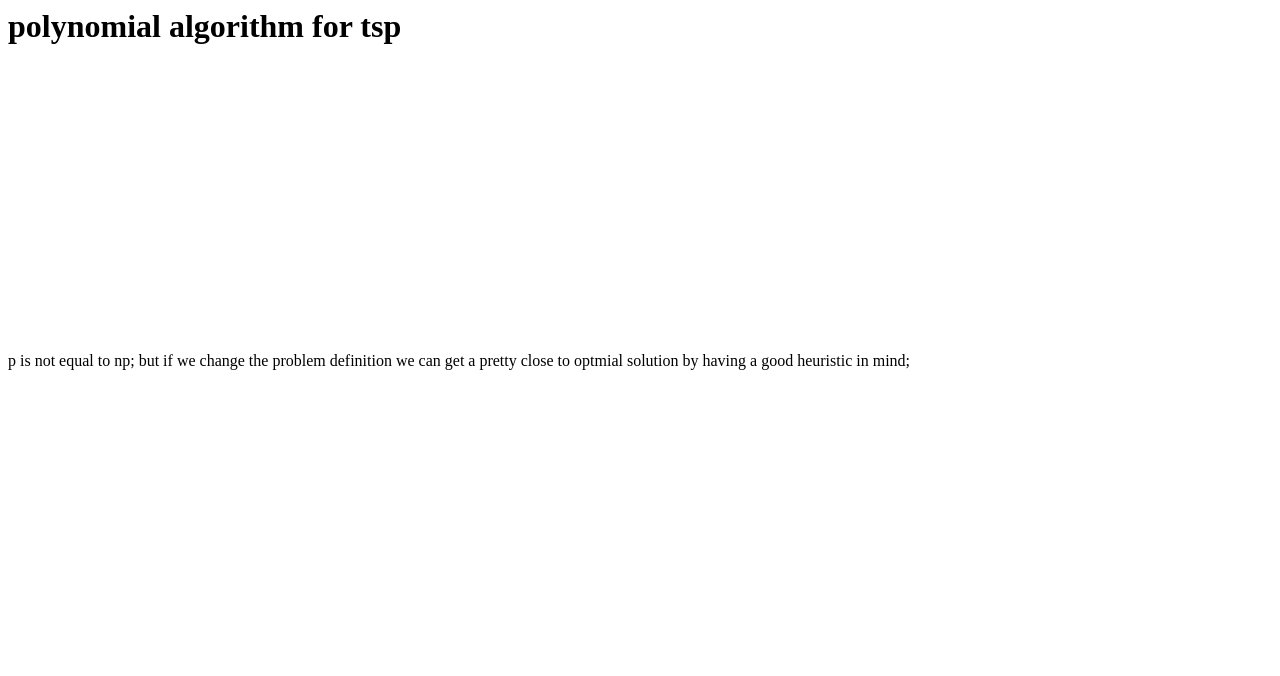
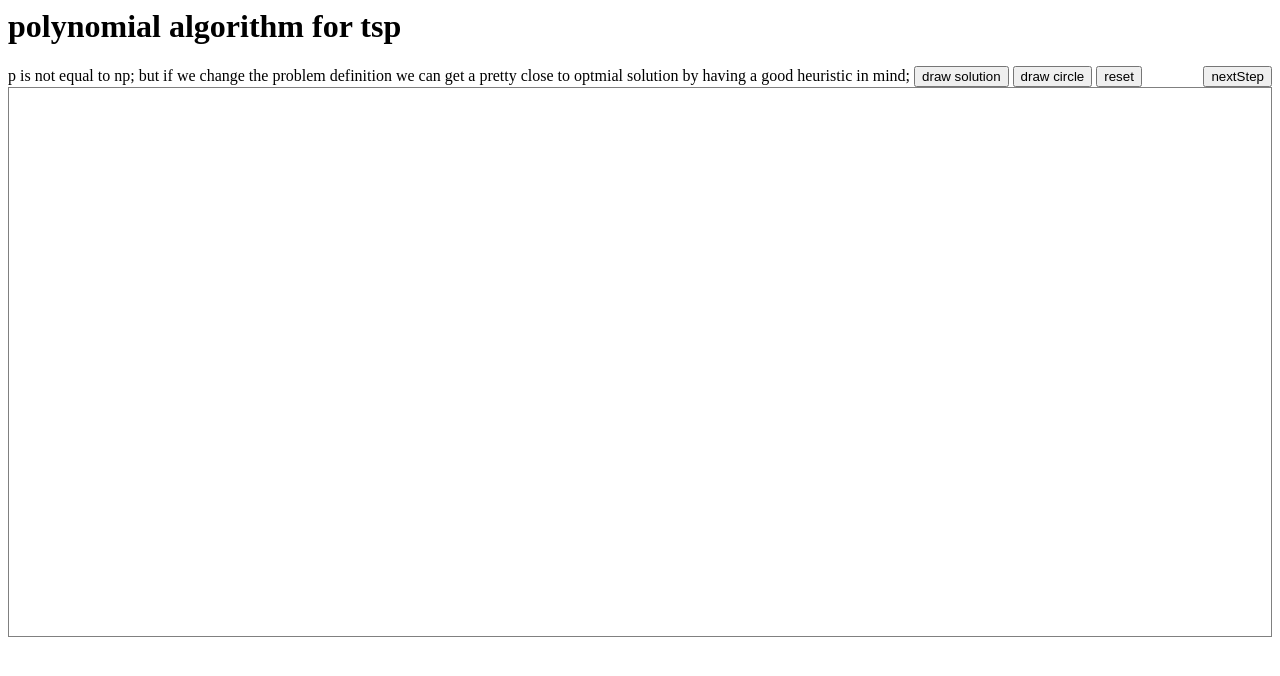
Before and after one commit to Mhmdrza/polynomialTSP, a plain HTML site: page index.html in a window 1280 px wide. Drawn offline with Linux system fonts and the light colour scheme.

Commit message:
Update index.html
HTML structure added

```diff
--- a/index.html
+++ b/index.html
@@ -7,13 +7,25 @@
   <meta name="robots" content="index, follow">
   <script src="./app.js"></script>
   <style>
-
+    #chart {
+      border: 1px solid grey;
+      box-sizing: border-box;
+      width: 100%;
+      height: 550px;
+      transform: scaleY(-1);
+    }
   </style>
 </head>
 <body>
   <h1>polynomial algorithm for tsp</h1>
-  <p>p is not equal to np; but if we change the problem definition we can get a pretty close to optmial solution by having a good heuristic in mind;
-  <canvas id="my-house" width="300" height="300"></canvas>
-
+  <p>
+    p is not equal to np; but if we change the problem definition we can get a
+    pretty close to optmial solution by having a good heuristic in mind;
+    <button id=solush >draw solution</button>
+    <button id=circl >draw circle</button>
+    <button id=reset onclick="reset()">reset</button>
+    <button id=next style="float: right;">nextStep</button>
+    <canvas id="chart"></canvas>
+  </p>
 </body>
 </html>
```
